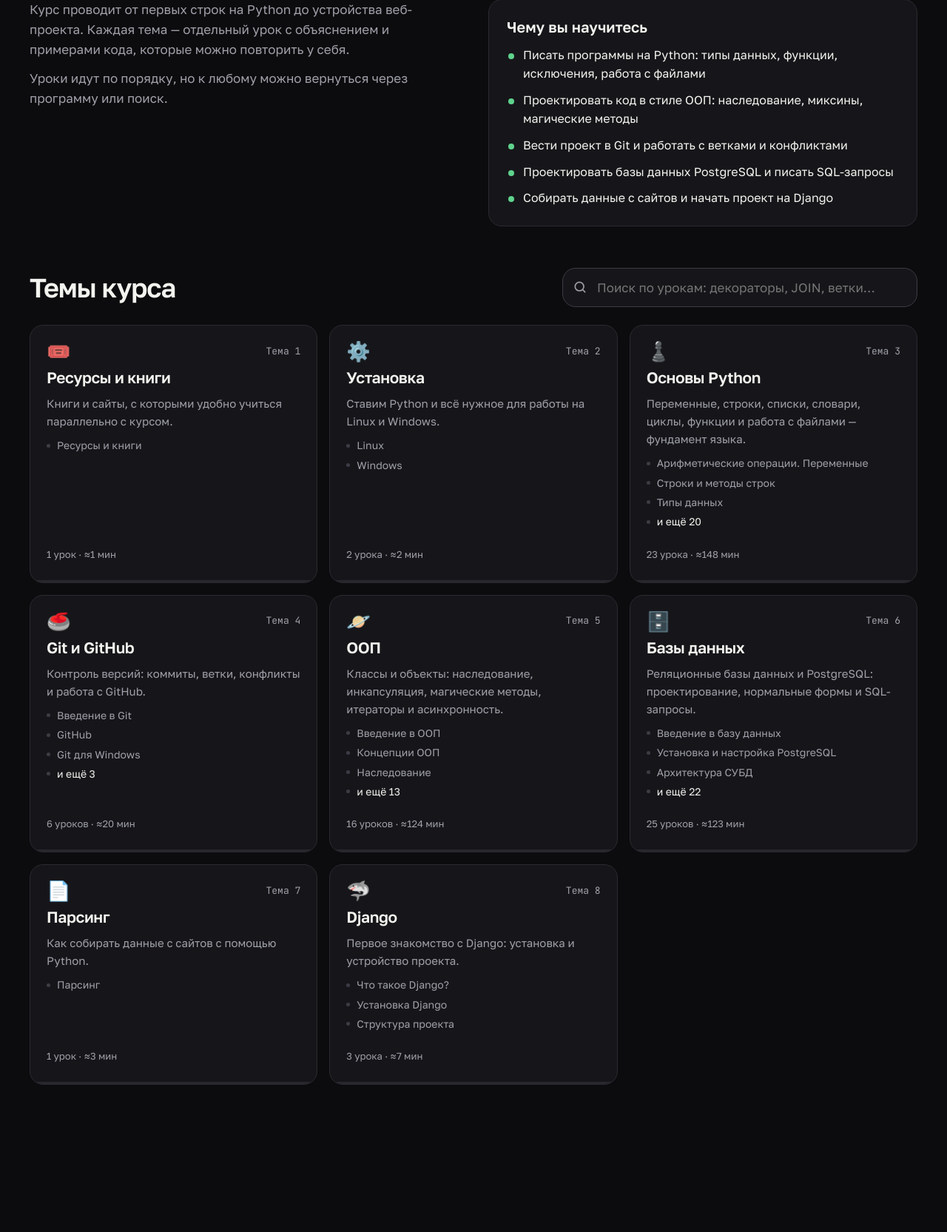
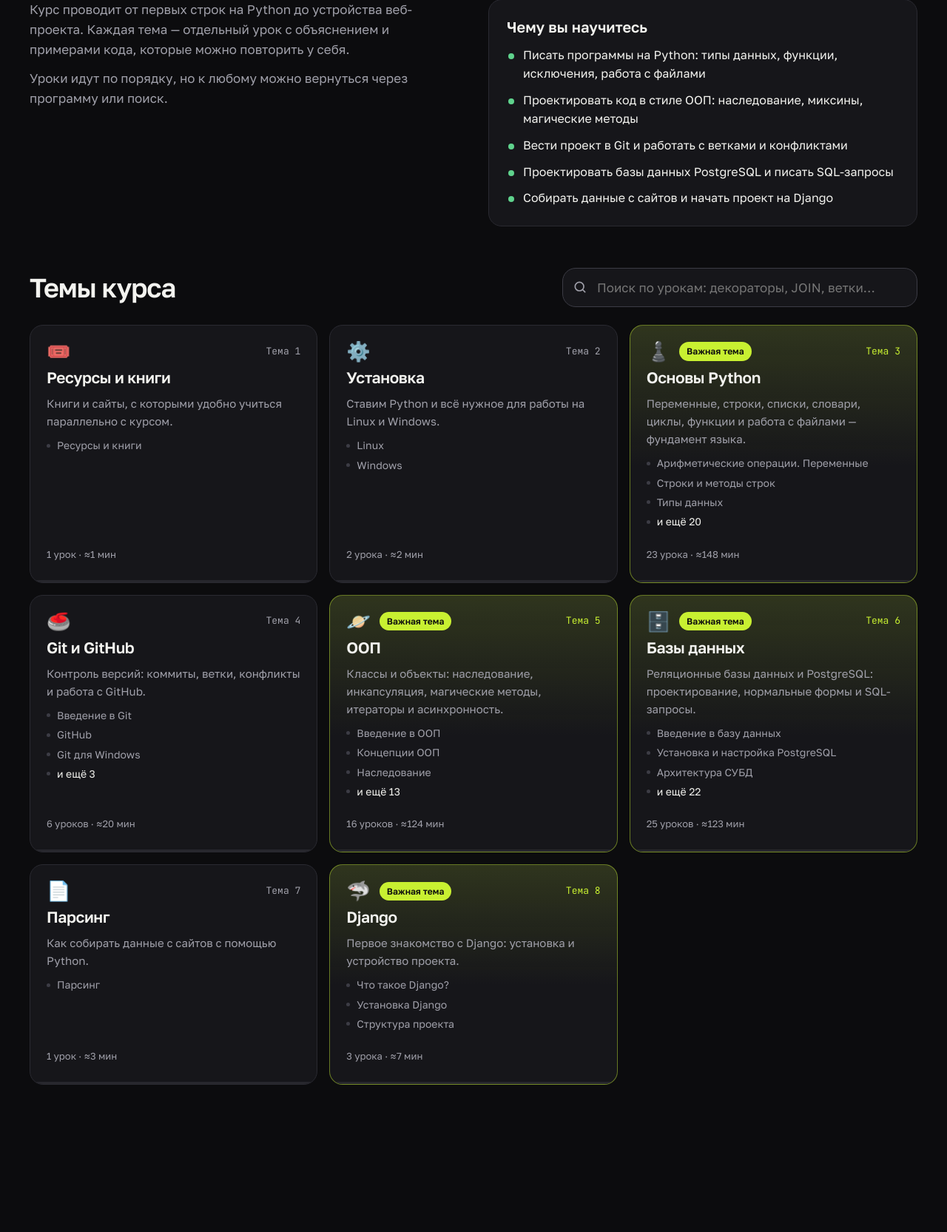
Before and after one commit to Nurbolottop/Atlas, a Django app: page /learning/python-backend/ in a window 1280 px wide. Shown: the part 628-2293 px from the top of the page at 74% size. Run offline with Django 5.2, Linux system fonts and the light colour scheme; some libraries are stand-ins or nearby versions; some web fonts are replaced.

Commit message:
Обучение: выделение важных тем курса
Темы с "key": true в course.json получают зелёную рамку и метку
«Важная тема» в программе курса и на странице темы. Отмечены основы
Python, ООП, базы данных и Django; импорт сохраняет отметки.

Co-Authored-By: Claude Opus 5.5 <noreply@anthropic.com>

```diff
--- a/app/apps/learning/content.py
+++ b/app/apps/learning/content.py
@@ -102,6 +102,7 @@ class Section:
         self.title = data['title']
         self.icon = data.get('icon', '')
         self.summary = data.get('summary', '')
+        self.key = bool(data.get('key'))  # важная тема — выделяется в программе
         self.lessons = []
         self.prev = None
         self.next = None
--- a/app/apps/learning/content/python-backend/course.json
+++ b/app/apps/learning/content/python-backend/course.json
@@ -22,6 +22,7 @@
       "title": "Ресурсы и книги",
       "icon": "🎟️",
       "summary": "Книги и сайты, с которыми удобно учиться параллельно с курсом.",
+      "key": false,
       "lessons": [
         {
           "slug": "resursy-i-knigi",
@@ -34,6 +35,7 @@
       "title": "Установка",
       "icon": "⚙️",
       "summary": "Ставим Python и всё нужное для работы на Linux и Windows.",
+      "key": false,
       "lessons": [
         {
           "slug": "linux",
@@ -50,6 +52,7 @@
       "title": "Основы Python",
       "icon": "♟️",
       "summary": "Переменные, строки, списки, словари, циклы, функции и работа с файлами — фундамент языка.",
+      "key": true,
       "lessons": [
         {
           "slug": "arifmeticheskie-operacii-peremennye",
@@ -150,6 +153,7 @@
       "title": "Git и GitHub",
       "icon": "🥌",
       "summary": "Контроль версий: коммиты, ветки, конфликты и работа с GitHub.",
+      "key": false,
       "lessons": [
         {
           "slug": "git-github",
@@ -182,6 +186,7 @@
       "title": "ООП",
       "icon": "🪐",
       "summary": "Классы и объекты: наследование, инкапсуляция, магические методы, итераторы и асинхронность.",
+      "key": true,
       "lessons": [
         {
           "slug": "oop-vvedenie",
@@ -254,6 +259,7 @@
       "title": "Базы данных",
       "icon": "🗄️",
       "summary": "Реляционные базы данных и PostgreSQL: проектирование, нормальные формы и SQL-запросы.",
+      "key": true,
       "lessons": [
         {
           "slug": "vvedenie-v-bazu-dannyh",
@@ -362,6 +368,7 @@
       "title": "Парсинг",
       "icon": "📄",
       "summary": "Как собирать данные с сайтов с помощью Python.",
+      "key": false,
       "lessons": [
         {
           "slug": "parsing",
@@ -374,6 +381,7 @@
       "title": "Django",
       "icon": "🦈",
       "summary": "Первое знакомство с Django: установка и устройство проекта.",
+      "key": true,
       "lessons": [
         {
           "slug": "chto-takoe-django",
--- a/app/apps/learning/management/commands/import_notion.py
+++ b/app/apps/learning/management/commands/import_notion.py
@@ -5,7 +5,7 @@
         --course python-backend
 
 Перезаписывает уроки курса и `course.json` (кроме полей, заданных вручную:
-названия, описаний и порядка курса, описаний тем, а также исправленных
+названия, описаний и порядка курса, описаний и отметок важных тем, а также исправленных
 названий тем и уроков) и скачивает вложения в
 `static/learning/<course>/`. Ручные правки уроков после повторного импорта
 пропадут — запускайте его, только пока основной текст живёт в Notion.
@@ -111,6 +111,7 @@ class Command(BaseCommand):
                     'title': section.title,
                     'icon': section.icon,
                     'summary': '',
+                    'key': False,
                     'lessons': [{'slug': p.slug, 'title': p.title} for p in lessons],
                 }
                 for section, lessons in sections
@@ -121,6 +122,7 @@ class Command(BaseCommand):
                 fresh[key] = manifest[key]
         # Описания тем и названия, исправленные вручную, сохраняем по slug.
         summaries = {section['slug']: section.get('summary', '') for section in manifest.get('sections', [])}
+        key_sections = {section['slug'] for section in manifest.get('sections', []) if section.get('key')}
         titles = {
             (kind, item['slug']): item['title']
             for section in manifest.get('sections', [])
@@ -129,6 +131,7 @@ class Command(BaseCommand):
         for section in fresh['sections']:
             section['title'] = titles.get(('section', section['slug']), section['title'])
             section['summary'] = summaries.get(section['slug'], '')
+            section['key'] = section['slug'] in key_sections
             for lesson in section['lessons']:
                 lesson['title'] = titles.get(('lesson', lesson['slug']), lesson['title'])
         manifest_path.write_text(json.dumps(fresh, ensure_ascii=False, indent=2) + '\n', encoding='utf-8')
--- a/app/static/learning/learning.css
+++ b/app/static/learning/learning.css
@@ -94,6 +94,28 @@
 .topic-card__top { display: flex; align-items: center; justify-content: space-between; }
 .topic-card__icon { font-size: 26px; line-height: 1; }
 .topic-card__num { font-family: var(--mono); font-size: 13px; color: var(--muted); }
+.topic-card__icon + .topic-card__badge { margin-right: auto; margin-left: 12px; }
+.topic-card__badge {
+  display: inline-flex;
+  align-items: center;
+  padding: 3px 10px;
+  border-radius: 999px;
+  background: var(--accent);
+  color: var(--accent-ink);
+  font-size: 12px;
+  font-weight: 600;
+  letter-spacing: 0;
+  text-transform: none;
+  vertical-align: middle;
+}
+
+/* Важная тема: зелёная рамка и мягкая подсветка */
+.topic-card--key {
+  border-color: rgba(200, 240, 49, .45);
+  background: linear-gradient(180deg, var(--accent-soft), transparent 55%), var(--surface);
+}
+.topic-card--key:hover { border-color: var(--accent); }
+.topic-card--key .topic-card__num { color: var(--accent); }
 .topic-card h3 { font-family: var(--display); font-size: 21px; font-weight: 600; letter-spacing: -.02em; }
 .topic-card h3 a { color: var(--text); text-decoration: none; }
 .topic-card h3 a::after { content: ""; position: absolute; inset: 0; z-index: 1; }
--- a/app/templates/learning/course.html
+++ b/app/templates/learning/course.html
@@ -83,9 +83,10 @@
     {% else %}
     <ol class="topic-grid" role="list">
       {% for section in course.sections %}
-      <li class="topic-card" data-topic="{{ section.lesson_slugs }}">
+      <li class="topic-card{% if section.key %} topic-card--key{% endif %}" data-topic="{{ section.lesson_slugs }}">
         <div class="topic-card__top">
           <span class="topic-card__icon" aria-hidden="true">{{ section.icon|default:"•" }}</span>
+          {% if section.key %}<span class="topic-card__badge">Важная тема</span>{% endif %}
           <span class="topic-card__num">Тема {{ section.number }}</span>
         </div>
         <h3><a href="{{ section.url }}">{{ section.title }}</a></h3>
--- a/app/templates/learning/section.html
+++ b/app/templates/learning/section.html
@@ -16,7 +16,7 @@
   </nav>
 
   <header class="topic-hero">
-    <p class="eyebrow"><span aria-hidden="true">{{ section.icon }}</span> Тема {{ section.number }} из {{ course.sections|length }}</p>
+    <p class="eyebrow"><span aria-hidden="true">{{ section.icon }}</span> Тема {{ section.number }} из {{ course.sections|length }}{% if section.key %} <b class="topic-card__badge">Важная тема</b>{% endif %}</p>
     <h1>{{ section.title }}</h1>
     {% if section.summary %}<p class="lead">{{ section.summary }}</p>{% endif %}
     {% with n=section.lessons|length %}
```
